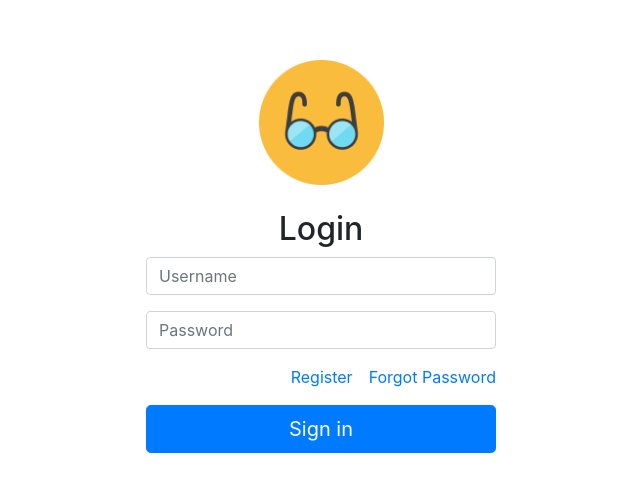
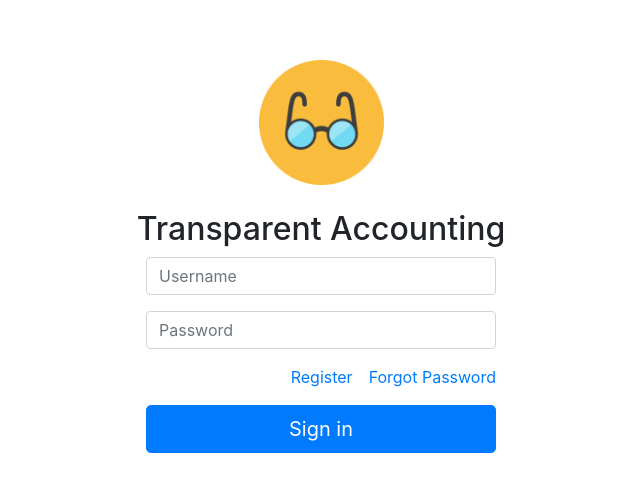
Before and after one commit to sajmonr/TransparentAccounting, an Angular app in the folder ClientApp/: page /account/login in a window 1280 px wide. Shown: the part 148-640 px from the top of the page, without its empty margins (319-959 px from the left). Built offline with nearby package versions, Linux system fonts and the light colour scheme; what ngx-cookie-service would draw is missing.

Commit message:
Updated create script

```diff
--- a/ClientApp/src/app/account/login/login.component.html
+++ b/ClientApp/src/app/account/login/login.component.html
@@ -1,7 +1,7 @@
 <div class="container">
   <div class="row justify-content-center">
     <div class="col">
-      <h2 class="text-center">Login</h2>
+      <h2 class="text-center">Transparent Accounting</h2>
     </div>
   </div>
   <div class="row justify-content-center">
```
Also changed, not shown: 1 other file (tests, documents, lock files or other folders).
